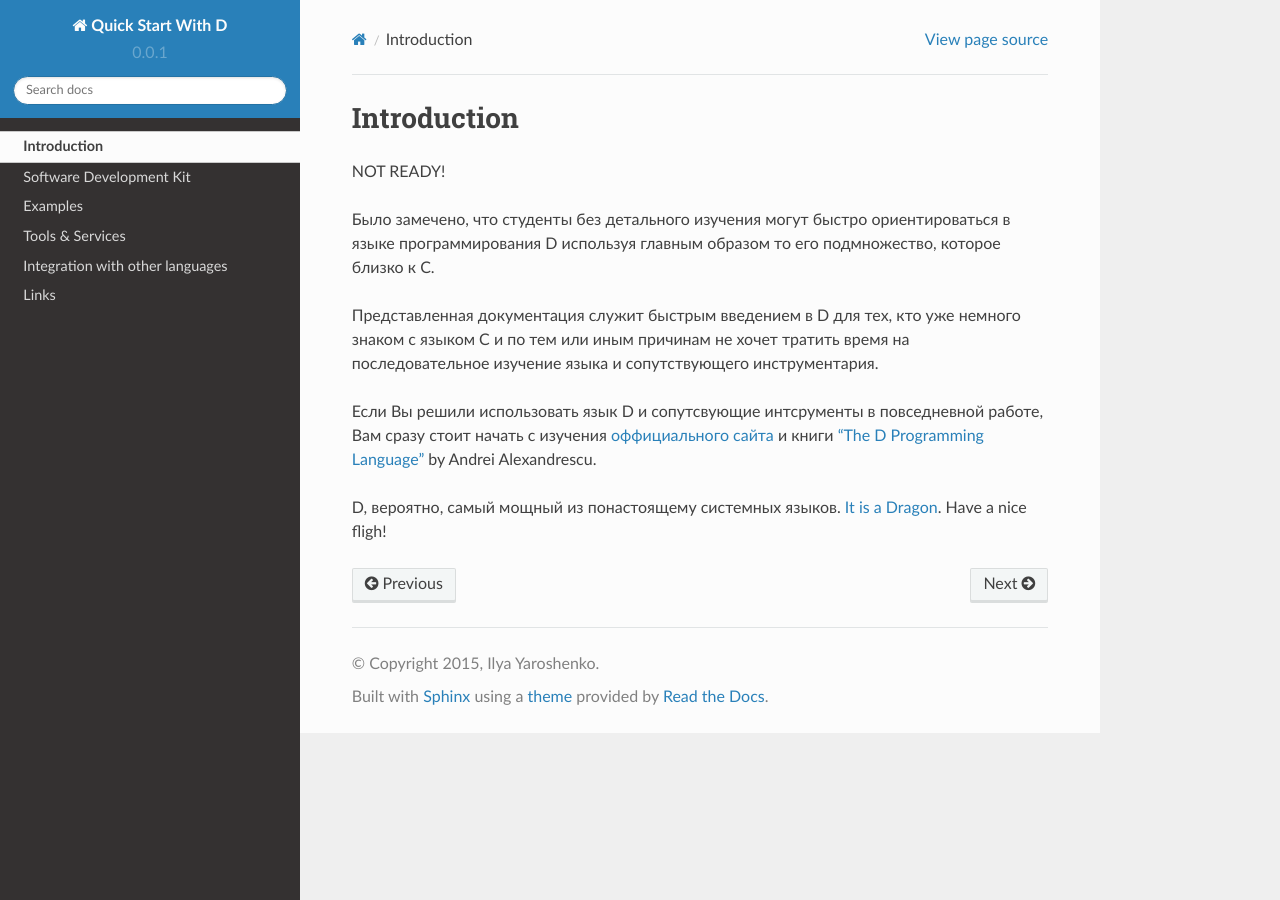
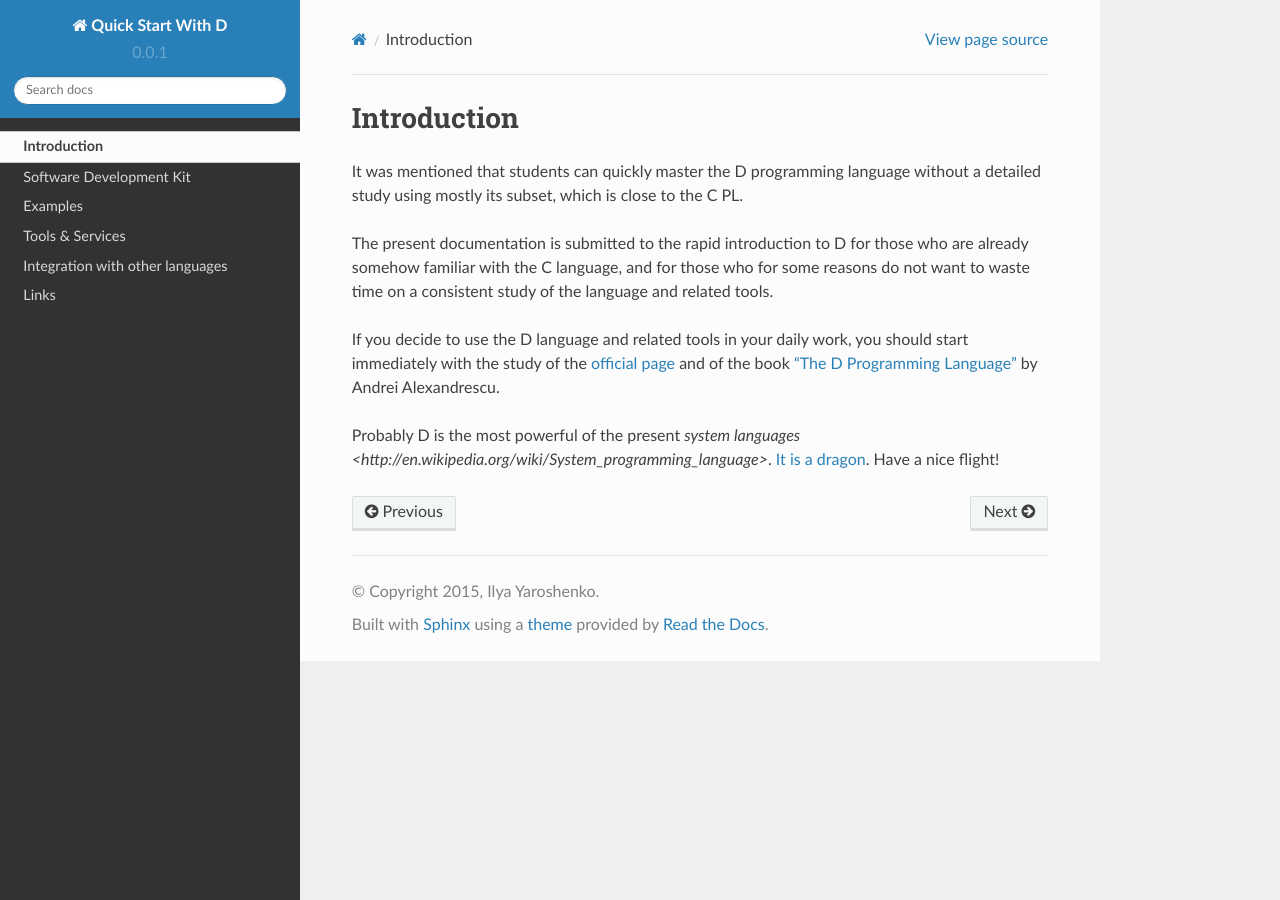
Before and after one commit to andralex/thenextafterc, a Sphinx documentation site: the page built from docs/source/introduction.rst, in a window 1280 px wide. Built offline with Sphinx 7.4.7 and the Read the Docs theme 2.0.0, drawn with Linux system fonts in a browser that asks for light colours.

Commit message:
translate introduction

```diff
--- a/docs/source/examples.rst
+++ b/docs/source/examples.rst
@@ -17,7 +17,6 @@ The following program prints "Hello, World!" to the standard output.
 
 
 D `doesn't have a preprocessor <http://dlang.org/pretod.html>`_.
-
 Use ``import core.stdc.MODULE;`` construction to import ``MODULE`` from `C Standard library`_.
 
 .. literalinclude:: ../../examples/helloworld1.d
--- a/docs/source/introduction.rst
+++ b/docs/source/introduction.rst
@@ -1,18 +1,11 @@
 Introduction
 ================
 
-NOT READY!
+It was mentioned that students can quickly master the D programming language without a detailed study using mostly its subset, which is close to the C PL.
 
-Было замечено, что студенты без детального изучения могут быстро ориентироваться в языке программирования D используя
-главным образом то его подмножество, которое близко к С.
+The present documentation is submitted to the rapid introduction to D for those who are already somehow familiar with the C language, and for those who for some reasons do not want to waste time on a consistent study of the language and related tools.
 
-Представленная документация служит быстрым введением в D для тех,
-кто уже немного знаком с языком С и по тем или иным причинам не хочет
-тратить время на последовательное изучение языка и сопутствующего инструментария.
+If you decide to use the D language and related tools in your daily work, you should start immediately with the study of the  `official page <http://dlang.org>`_ and of the book `"The D Programming Language" <http://erdani.com/index.php/books/tdpl/>`_ by Andrei Alexandrescu.
 
-Если Вы решили использовать язык D и сопутсвующие интсрументы в повседневной работе, Вам сразу
-стоит начать с изучения `оффициального сайта <http://dlang.org>`_
-и книги `"The D Programming Language" <http://erdani.com/index.php/books/tdpl/>`_ by Andrei Alexandrescu.
-
-D, вероятно, самый мощный из понастоящему системных языков.
-`It is a Dragon <http://thebird.nl/blog/D_Dragon.html>`_. Have a nice fligh!
+Probably D is the most powerful of the present `system languages <http://en.wikipedia.org/wiki/System_programming_language>`.
+`It is a dragon <http://thebird.nl/blog/D_Dragon.html>`_. Have a nice flight!
```
